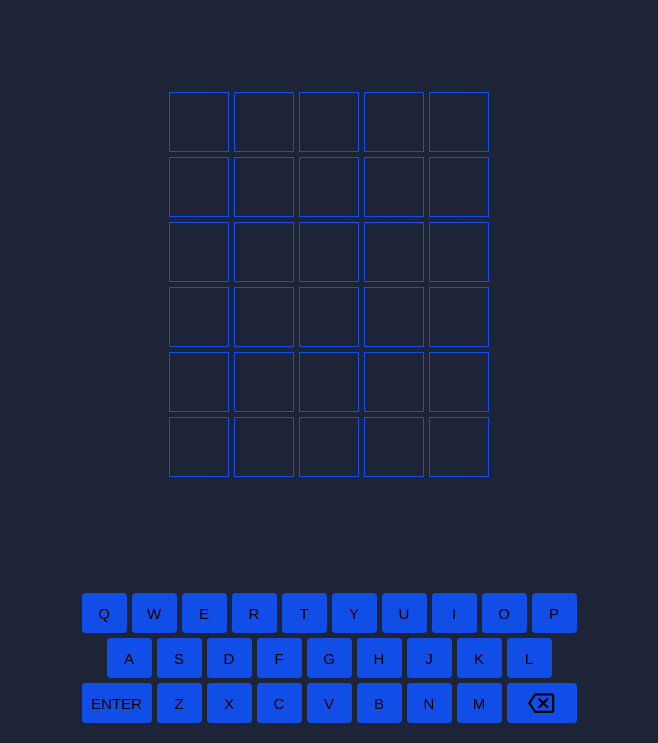
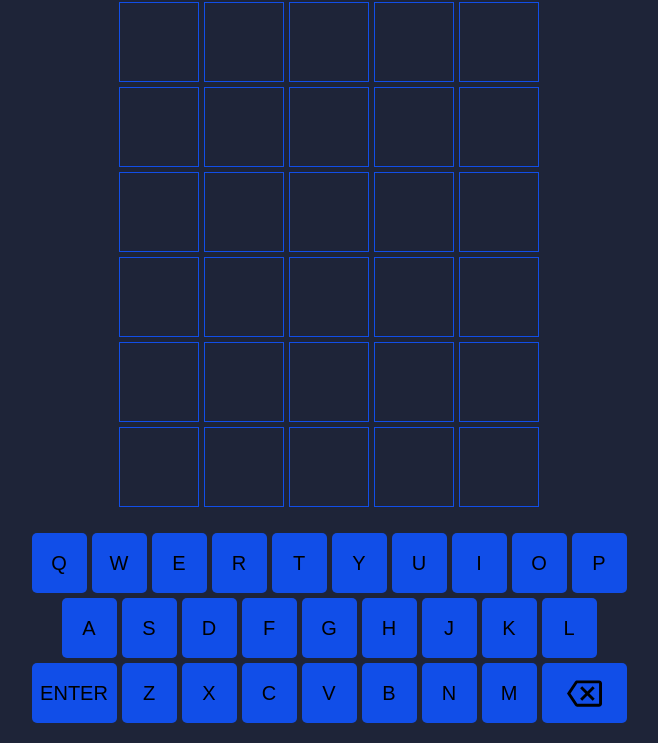
Before and after one commit to DevonDiv/urban-wordle, a plain HTML site: page index.html in a window 1280 px wide. Shown: the part 57-800 px from the top of the page, without its empty margins (311-969 px from the left). Drawn offline with Linux system fonts and the light colour scheme; no server answers.

Commit message:
Changed keyboard and grid size

```diff
--- a/styles.css
+++ b/styles.css
@@ -23,14 +23,14 @@ body {
 
 .keyboard {
     display: grid;
-    grid-template-columns: repeat(20, minmax(auto, 1em));
-    grid-auto-rows: 2em;
+    grid-template-columns: repeat(20, minmax(auto, 1.25em));
+    grid-auto-rows: 3em;
     gap: .25em;
     justify-content: center;
 }
 
 .key {
-    font-size: 0.75em;
+    font-size: inherit;
     grid-column: span 2;
     border: none;
     padding: 0;
@@ -84,8 +84,8 @@ body {
     justify-content: center;
     align-content: center;
     flex-grow: 1;
-    grid-template-columns: repeat(5, 3em);
-    grid-template-rows: repeat(6, 3em);
+    grid-template-columns: repeat(5, 4em);
+    grid-template-rows: repeat(6, 4em);
     gap: .25em;
     margin-bottom: 1em;
 }
```
Also changed, not shown: 1 other file.
